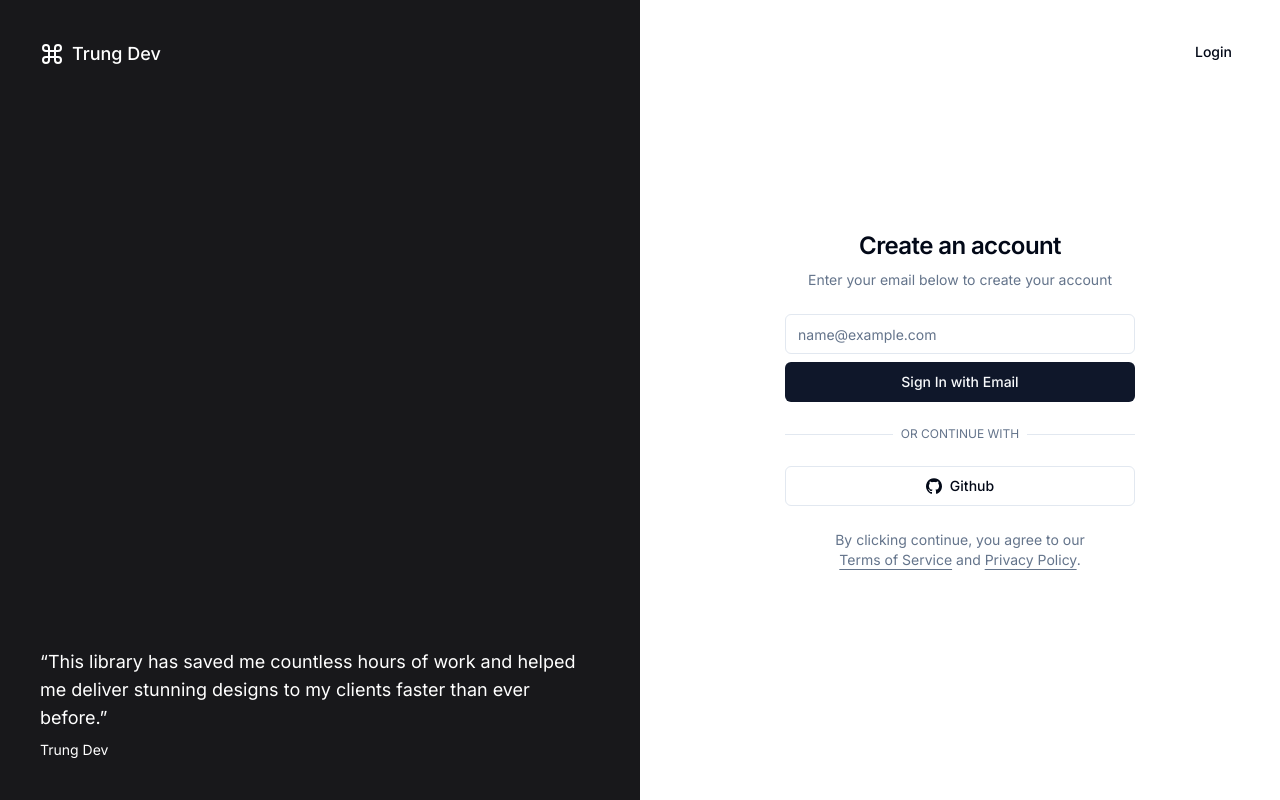
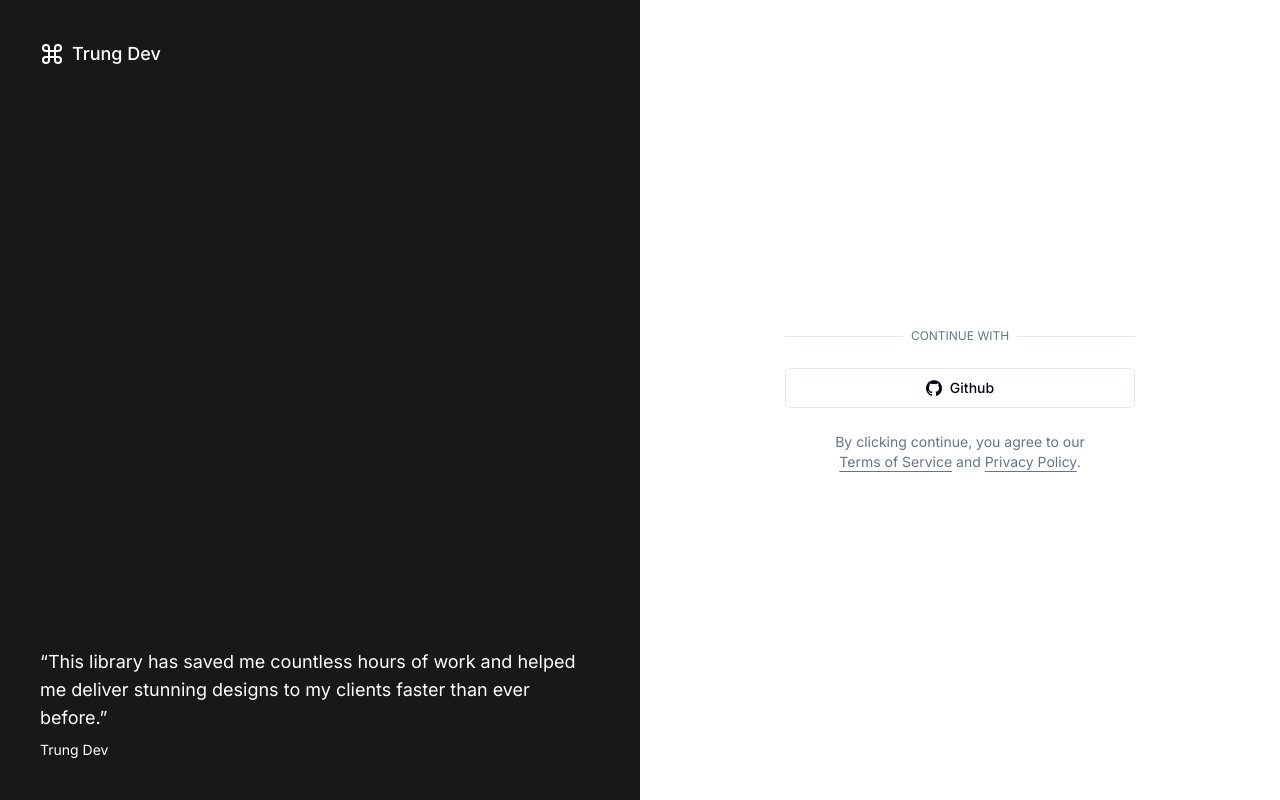
Before and after one commit to trungdevv/next-music, a Next.js app: page / in a window 1280 px wide. Built offline with nearby package versions, Linux system fonts and the light colour scheme.

Commit message:
next-auth-update

```diff
--- a/src/app/page.tsx
+++ b/src/app/page.tsx
@@ -7,15 +7,6 @@ export default function Home() {
   return (
     <main className="">
       <div className="container relative  h-screen flex-col items-center justify-center grid lg:max-w-none lg:grid-cols-2 lg:px-0">
-        <Link
-          href="/examples/authentication"
-          className={cn(
-            buttonVariants({ variant: "ghost" }),
-            "absolute right-4 top-4 md:right-8 md:top-8"
-          )}
-        >
-          Login
-        </Link>
         <div className="relative hidden h-full flex-col bg-muted p-10 text-white dark:border-r lg:flex">
           <div className="absolute inset-0 bg-zinc-900" />
           <div className="relative z-20 flex items-center text-lg font-medium">
@@ -46,14 +37,6 @@ export default function Home() {
         </div>
         <div className="lg:p-8">
           <div className="mx-auto flex w-full flex-col justify-center space-y-6 sm:w-[350px]">
-            <div className="flex flex-col space-y-2 text-center">
-              <h1 className="text-2xl font-semibold tracking-tight">
-                Create an account
-              </h1>
-              <p className="text-sm text-muted-foreground">
-                Enter your email below to create your account
-              </p>
-            </div>
             <UserAuthForm />
             <p className="px-8 text-center text-sm text-muted-foreground">
               By clicking continue, you agree to our{" "}
--- a/src/components/user-auth-form.tsx
+++ b/src/components/user-auth-form.tsx
@@ -3,18 +3,16 @@ import { cn } from "@/lib/utils";
 
 import { Icons } from "@/components/ui/icons";
 import { useState } from "react";
-import { Label } from "@/components/ui/label";
-import { Input } from "@/components/ui/input";
 import { Button } from "@/components/ui/button";
+import { signIn } from "next-auth/react";
 interface UserAuthFormProps extends React.HTMLAttributes<HTMLDivElement> {}
 
 export function UserAuthForm({ className, ...props }: UserAuthFormProps) {
   const [isLoading, setIsLoading] = useState<boolean>(false);
-
-  async function onSubmit(event: React.SyntheticEvent) {
-    event.preventDefault();
+  function signInGithub() {
     setIsLoading(true);
-
+    // router.push
+    signIn("github");
     setTimeout(() => {
       setIsLoading(false);
     }, 3000);
@@ -22,41 +20,22 @@ export function UserAuthForm({ className, ...props }: UserAuthFormProps) {
 
   return (
     <div className={cn("grid gap-6", className)} {...props}>
-      <form onSubmit={onSubmit}>
-        <div className="grid gap-2">
-          <div className="grid gap-1">
-            <Label className="sr-only" htmlFor="email">
-              Email
-            </Label>
-            <Input
-              id="email"
-              placeholder="name@example.com"
-              type="email"
-              autoCapitalize="none"
-              autoComplete="email"
-              autoCorrect="off"
-              disabled={isLoading}
-            />
-          </div>
-          <Button disabled={isLoading}>
-            {isLoading && (
-              <Icons.spinner className="mr-2 h-4 w-4 animate-spin" />
-            )}
-            Sign In with Email
-          </Button>
-        </div>
-      </form>
       <div className="relative">
         <div className="absolute inset-0 flex items-center">
           <span className="w-full border-t" />
         </div>
         <div className="relative flex justify-center text-xs uppercase">
           <span className="bg-background px-2 text-muted-foreground">
-            Or continue with
+            continue with
           </span>
         </div>
       </div>
-      <Button variant="outline" type="button" disabled={isLoading}>
+      <Button
+        variant="outline"
+        type="button"
+        onClick={() => signInGithub()}
+        disabled={isLoading}
+      >
         {isLoading ? (
           <Icons.spinner className="mr-2 h-4 w-4 animate-spin" />
         ) : (
--- a/src/middleware.ts
+++ b/src/middleware.ts
@@ -4,18 +4,20 @@ import type { NextRequest } from "next/server";
 
 export default withAuth(
   function middleware(req) {
-    // console.log("🚀 ~ file: middleware.ts:7 ~ middleware ~ req:", req)
-    // console.log(req.nextauth.token);
-    // console.log("🚀 ~ file: middleware.ts:8 ~ middleware ~ req:", req)
+    console.log(req.nextauth.token);
   },
   {
     callbacks: {
-      authorized: ({ req,token }) => {
-        return !!token; // If there is a token, the user is authenticated
+      authorized: ({ req, token }) => {
+        const { pathname } = req.nextUrl;
+        if (pathname === "/examples") {
+          return !!token; // If there is a token, the user is authenticated
+        }
+        return true;
       },
     },
   }
 );
 export const config = {
-  matcher: "/examples/authentication",
+  matcher: ["/((?!api|_next/static|_next/image|favicon.ico).*)"],
 };
```
Also changed, not shown: 1 other file (tests, documents, lock files or other folders).
